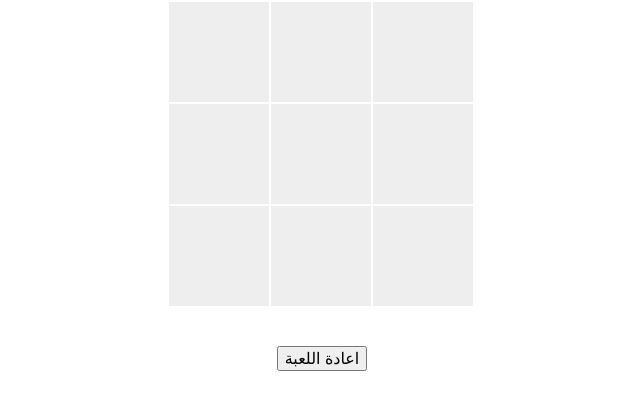
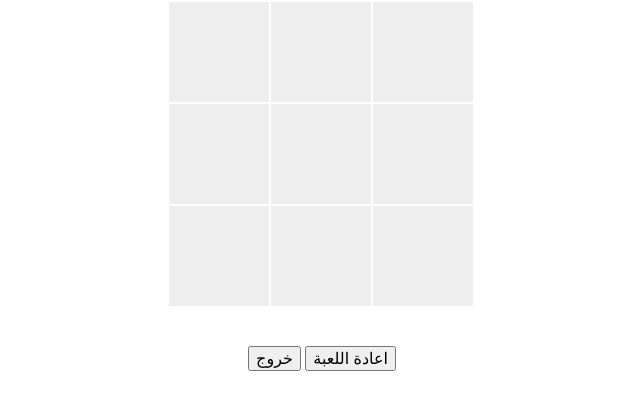
Before and after one commit to Hadji-Hadji/TP_git, a plain HTML site: page index.html in a window 1280 px wide. Shown: the part 86-496 px from the top of the page, without its empty margins (318-958 px from the left). Drawn offline with Linux system fonts and the light colour scheme.

Commit message:
Update index.html
Update index.html

```diff
--- a/index.html
+++ b/index.html
@@ -24,6 +24,7 @@
       <div class="cell" onclick="placePlayerOnarryGame(2,2)" data-row="2" data-col="2"></div>
     </div>
     <div id="status"></div>
+    <button onclick="replayGame()"> خروج</button>
     <button onclick="replayGame()">اعادة اللعبة</button>
     <script src="JavaScript.js"></script>
   </body>
```
